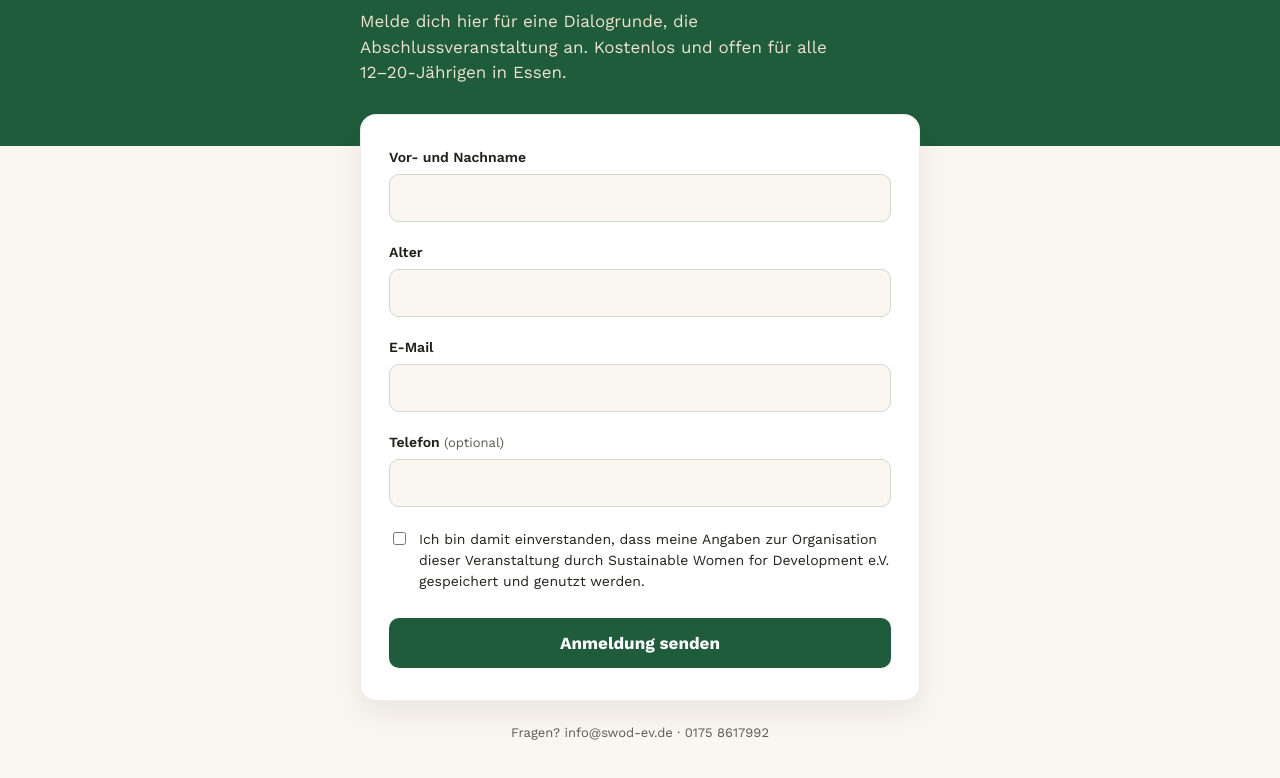
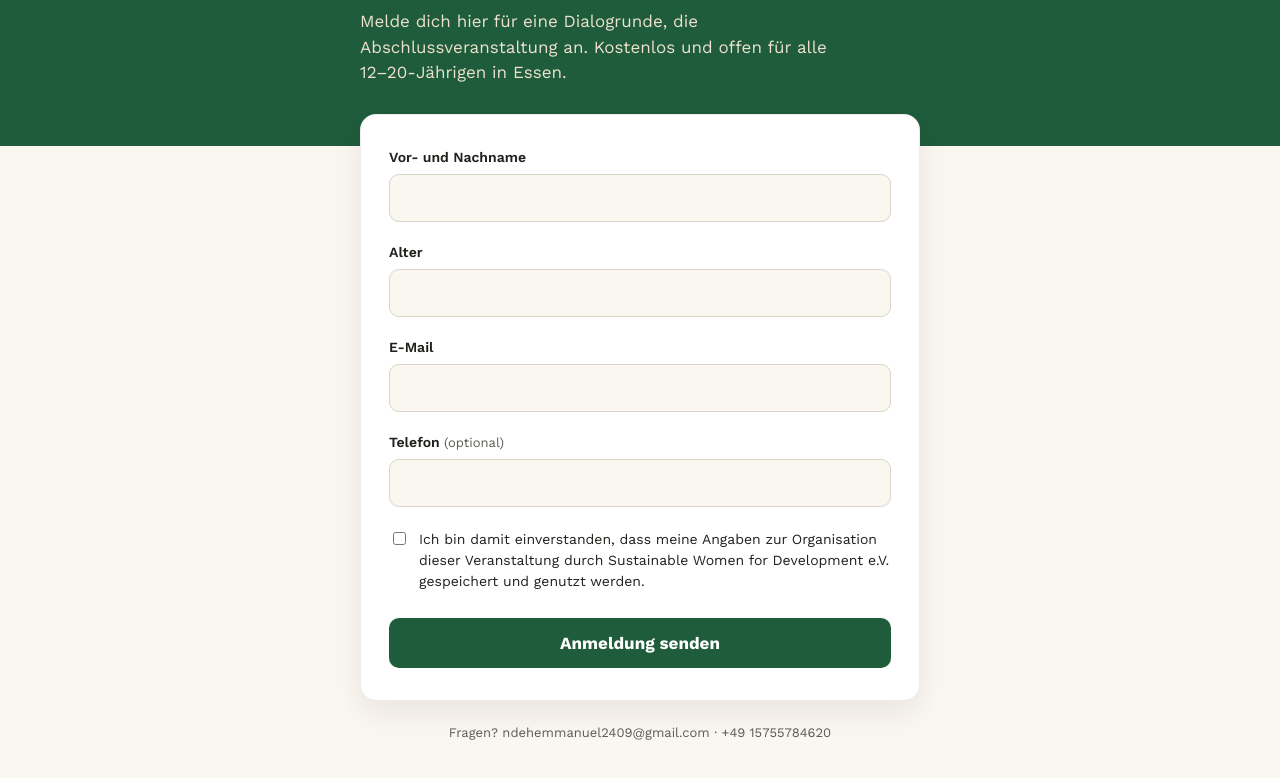
Before and after one commit to EmmanuelRigobert/ayv-essen-register, a plain HTML site: page index.html in a window 1280 px wide. Shown: the part 182-960 px from the top of the page. Drawn offline with nearby package versions, Linux system fonts and the light colour scheme.

Commit message:
edit admin number

```diff
--- a/index.html
+++ b/index.html
@@ -136,7 +136,7 @@
           <button type="submit">Anmeldung senden</button>
         </form>
       </div>
-      <p class="footer-note">Fragen? info@swod-ev.de · 0175 8617992</p>
+      <p class="footer-note">Fragen? ndehemmanuel2409@gmail.com · +49 15755784620</p>
     </div>
   </main>
 
```
